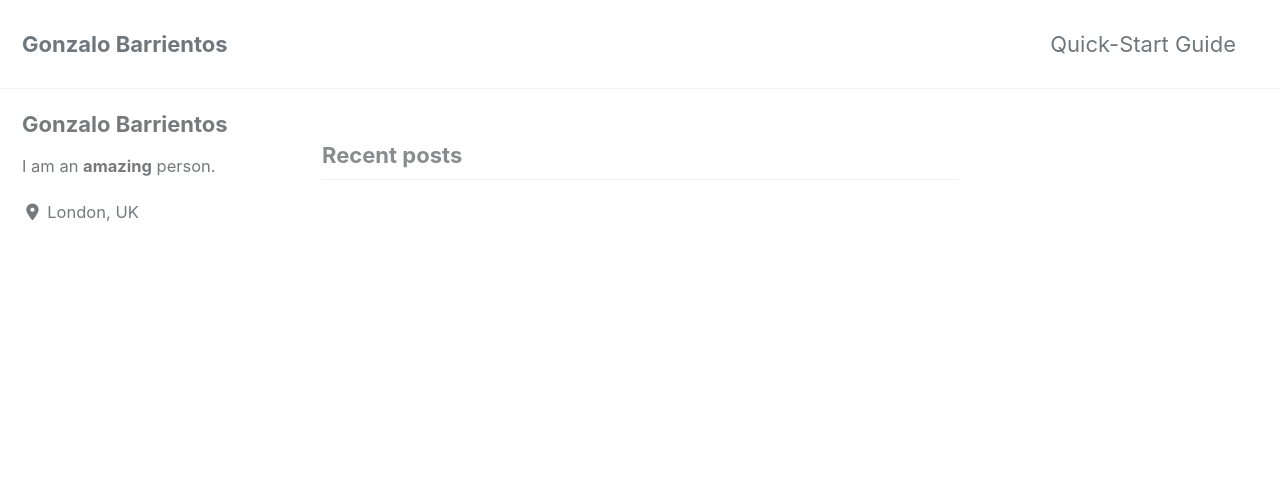
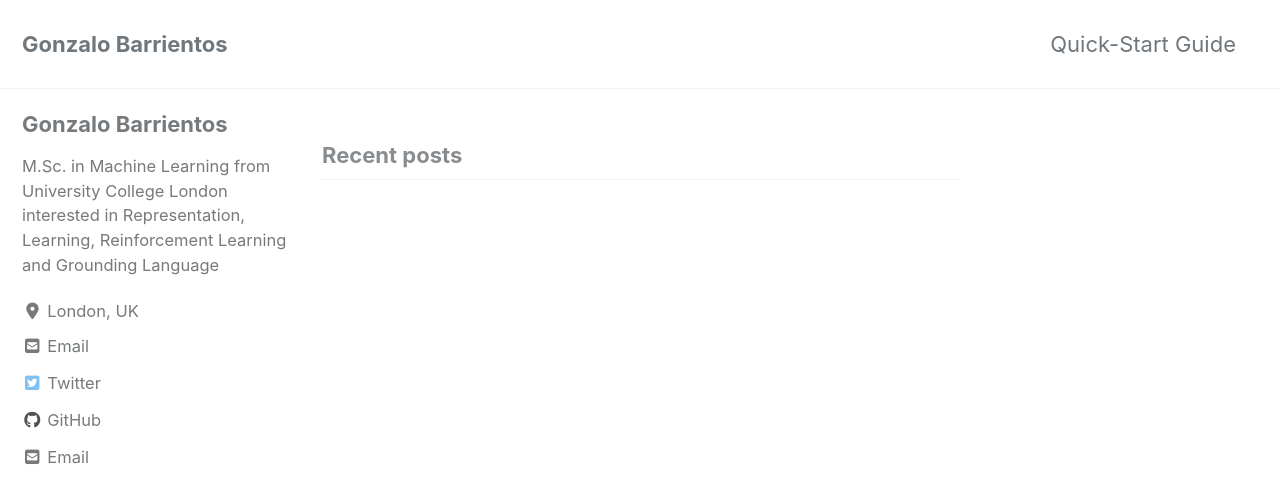
Before and after one commit to Gonzalob90/gonzalob90.github.io, a Jekyll site: the page built from index.html, in a window 1280 px wide and 900 px high. Shown: the top 503 px of the window. Built offline with Jekyll 4.4.1, drawn with Linux system fonts in a browser that asks for light colours; cached includes are drawn as plain includes; nearby versions of some CDN libraries; the list of posts is cut into pages by our own code.

Commit message:
test github, email, twitter

```diff
--- a/_config.yml
+++ b/_config.yml
@@ -109,25 +109,25 @@ analytics:
 author:
   name             : "Gonzalo Barrientos"
   avatar           : # path of avatar image, e.g. "/assets/images/bio-photo.jpg"
-  bio              : "I am an **amazing** person."
+  bio              : "M.Sc. in Machine Learning from University College London interested in Representation, Learning, Reinforcement Learning and Grounding Language"
   location         : "London, UK"
-  email            :
+  email            : "gonzalo.b90@gmail.com"
   links:
     - label: "Email"
       icon: "fas fa-fw fa-envelope-square"
-      # url: mailto:gonzalo.b90@email.com
+      url: mailto:gonzalo.b90@email.com
     - label: "Website"
       icon: "fas fa-fw fa-link"
       # url: "https://your-website.com"
     - label: "Twitter"
       icon: "fab fa-fw fa-twitter-square"
-      # url: "https://twitter.com/"
+      url: "https://twitter.com/gonzalo90"
     - label: "Facebook"
       icon: "fab fa-fw fa-facebook-square"
       # url: "https://facebook.com/"
     - label: "GitHub"
       icon: "fab fa-fw fa-github"
-      # url: "https://github.com/"
+      url: "https://github.com/gonzalob90"
     - label: "Instagram"
       icon: "fab fa-fw fa-instagram"
       # url: "https://instagram.com/"
```
